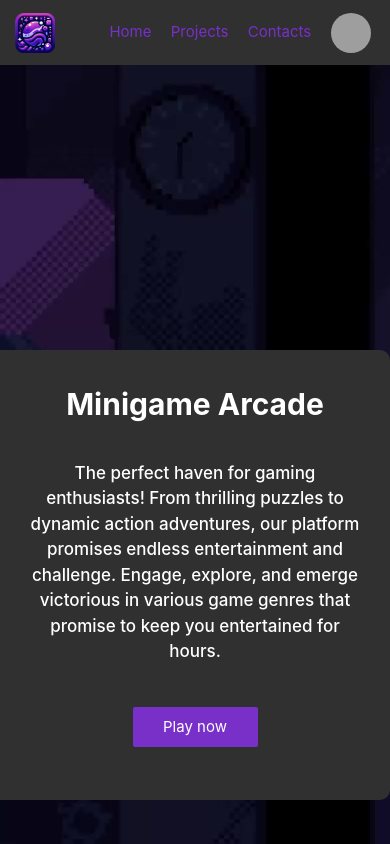
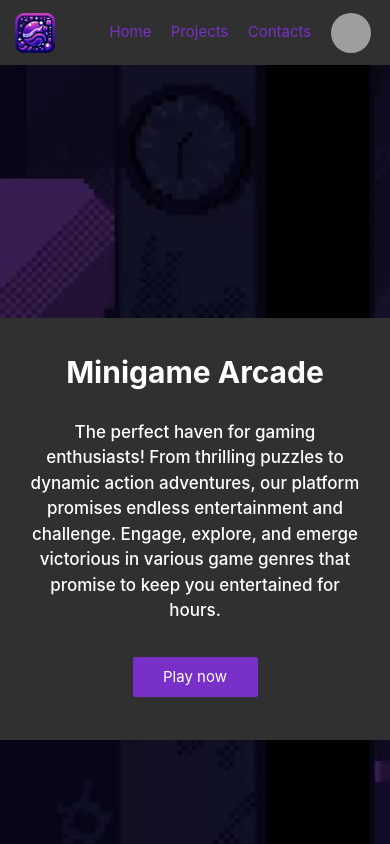
Before and after one commit to github-monstrs/Kvalifikacijas-Darbs, a Vue app in the folder Frontend/: page / in a window 390 px wide. Built offline with nearby package versions, Linux system fonts and the light colour scheme; grey boxes are pictures that could not be loaded.

Commit message:
fixed responsive views for Hero/Home page.

```diff
--- a/Frontend/src/App.vue
+++ b/Frontend/src/App.vue
@@ -28,11 +28,10 @@ header {
 }
 
 main{
+  position: relative;
   width: 100%;
   height: 100%;
-  top: 50px;
   left: 0px;
-  overflow-y: hidden !important;
 }
 
 header img {
--- a/Frontend/src/views/Hero.vue
+++ b/Frontend/src/views/Hero.vue
@@ -1,12 +1,13 @@
 <template>
 
-  <div id="hero-wrapper"></div>
+  <div id="hero-wrapper">
+    <div id="hero-text">
+      <h1 id="hero-title">Minigame Arcade</h1>
+      <div id="base-text">The perfect haven for gaming enthusiasts! From thrilling puzzles to dynamic action adventures, our platform promises endless entertainment and challenge. Engage, explore, and emerge victorious in various game genres that promise to keep you entertained for hours.</div>
+      <router-link to="/projects" tag="button" id="play-now" class="btn">Play now</router-link>
+    </div>
+  </div>
 
-  <div id="hero-text">
-    <h1 id="hero-title">Minigame Arcade</h1>
-    <div id="base-text">The perfect haven for gaming enthusiasts! From thrilling puzzles to dynamic action adventures, our platform promises endless entertainment and challenge. Engage, explore, and emerge victorious in various game genres that promise to keep you entertained for hours.</div>
-    <router-link to="/projects" tag="button" id="play-now" class="btn">Play now</router-link>
-  </div>
 </template>
 
 <script setup>
@@ -20,10 +21,10 @@
 }
 
 #hero-text{
-  position: absolute;
+  position: relative;
   color: white;
-  background-color: #303030;
-  top: 350px;
+  background-color: rgba(48, 48, 48, 1);
+  top: 50%;
   width: 550px;
   height: 290px;
   padding: 25px;
@@ -66,15 +67,18 @@
   margin-bottom: 15px;
 }
 
-@media (max-width: 764px) {
+@media (max-width: 600px) {
   #hero-text{
     width: 100%;
-    height: 450px;
+    background-color: rgba(48, 48, 48, 1);
+    height: 50vh;
+    top: 30%;
     overflow: hidden;
     display: flex;
     justify-content: center;
     flex-wrap: wrap;
     text-align: center;
+    border-radius: 0;
   }
 }
 </style>
```
